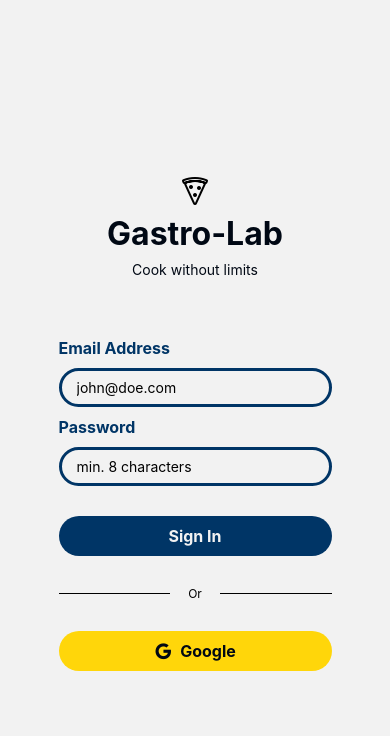
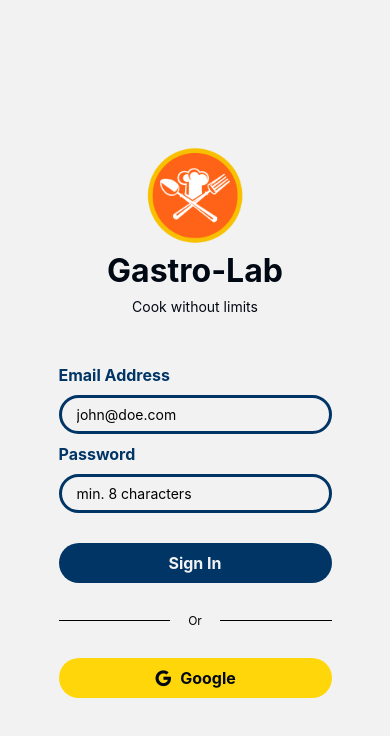
Before and after one commit to BrightCoders-Institute/proyecto-final-bcmay23-rn-t3-teamb, a React Native app: screen /SignIn in a window 390 px wide. Shown: the top 736 px of the page. Built offline with nearby package versions, Linux system fonts and the light colour scheme.

Commit message:
fix: add correct icon

```diff
--- a/src/screens/Login/SignIn/SignInScreen.jsx
+++ b/src/screens/Login/SignIn/SignInScreen.jsx
@@ -1,8 +1,10 @@
 import React from 'react';
-import {Text, View, Button, Pressable, TextInput} from 'react-native';
+import {Text, View, Image, Pressable, TextInput} from 'react-native';
 import Ionicons from 'react-native-vector-icons/Ionicons';
 import {styles} from './styles';
 import {Input, SeparationComponent} from '../../../components';
+
+const image = require('../../../images/icon.jpg');
 
 export const SignInScreen = ({navigation}) => {
   return (
@@ -10,7 +12,7 @@
       {/* top */}
       <View style={styles.top}>
         <View style={styles.titleContainer}>
-          <Ionicons name={'pizza-outline'} size={32} color={'#000'} />
+          <Image source={image} style={styles.icon} />
           <Text style={styles.title}>Gastro-Lab</Text>
         </View>
         <Text style={styles.subtitle}>Cook without limits</Text>
--- a/src/screens/Login/SignIn/styles.jsx
+++ b/src/screens/Login/SignIn/styles.jsx
@@ -51,7 +51,7 @@
   top: {
     alignItems: 'center',
     gap: 8,
-    marginBottom: 60,
+    marginBottom: 50,
   },
   input: {
     width: width * 0.7,
@@ -75,7 +75,9 @@
     flexDirection: 'row',
     gap: 8.
   },
-
-
+  icon: {
+    width: 100,
+    height: 100,
+  },
 
 });
```
Also changed, not shown: 2 other files (tests, documents, lock files or other folders).
